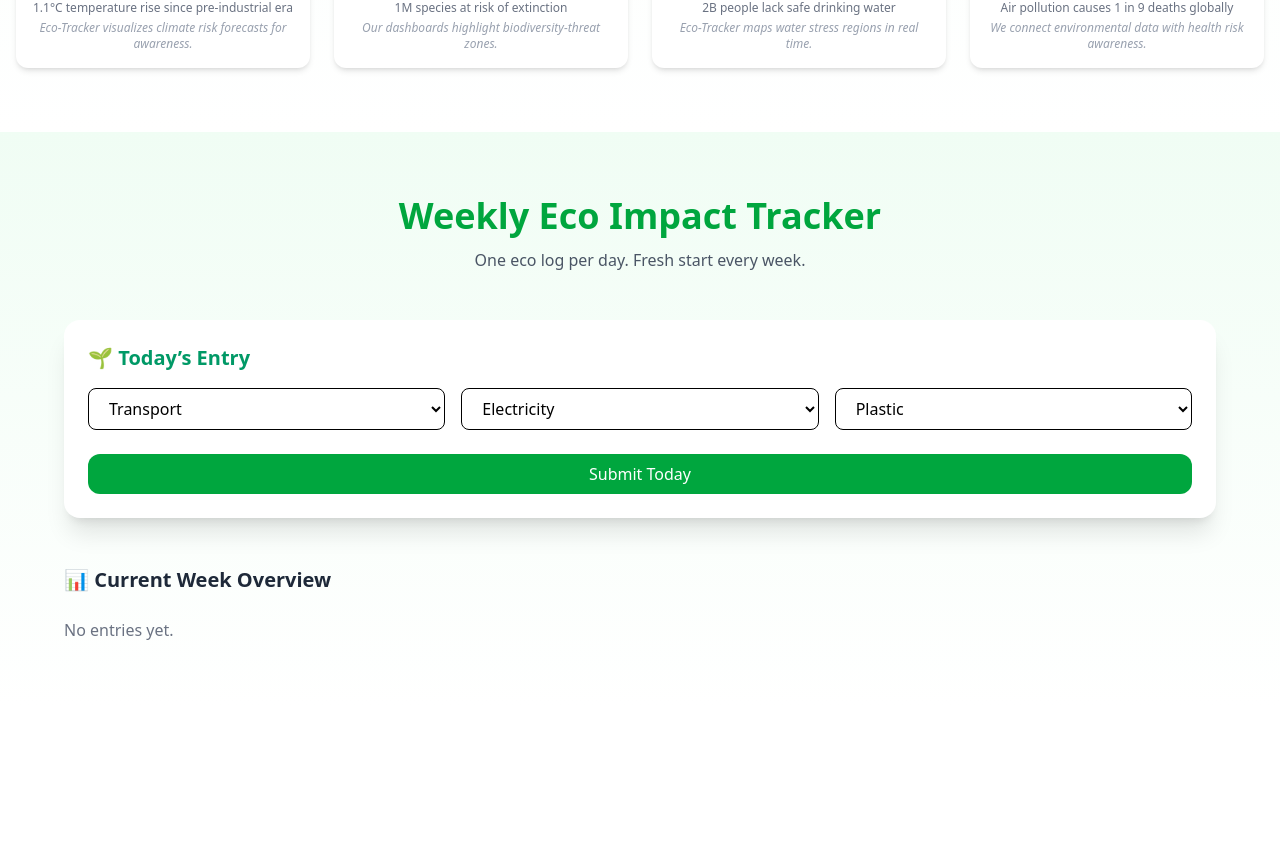
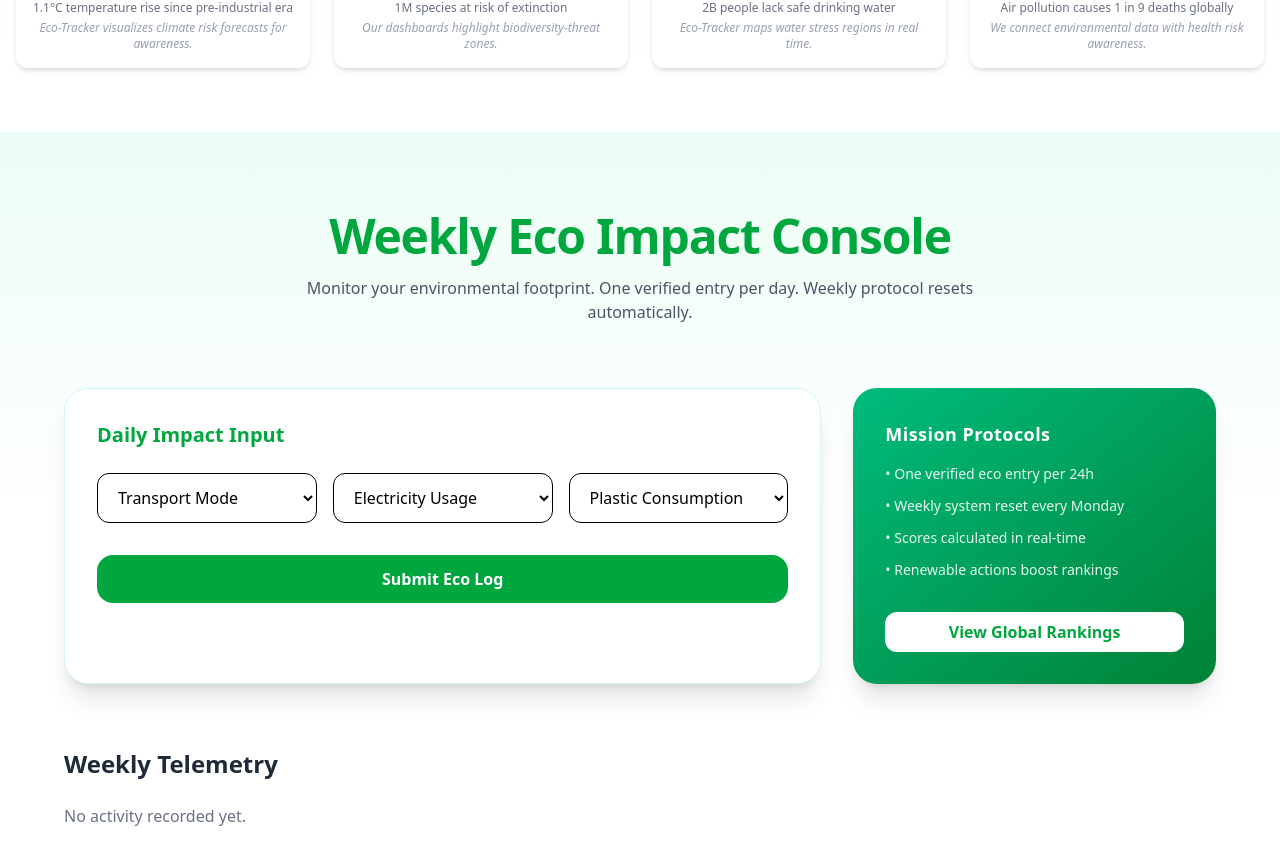
Before and after one commit to ShahanwazSaddam144/eco-tracker, a Next.js app: page / in a window 1280 px wide. Shown: the part 1880-2744 px from the top of the page. Before the commit the page ends 2586 px from the top, so only its background shows below. Built offline with nearby package versions, Linux system fonts and the light colour scheme.

Commit message:
commit for ui changes and tracker backend

```diff
--- a/app/components/Tracker.js
+++ b/app/components/Tracker.js
@@ -7,19 +7,22 @@ import { useRouter } from "next/navigation";
 const DAY_MS = 24 * 60 * 60 * 1000;
 
 const TRANSPORT_CO2 = {
+  walk: 0,
   bike: 0,
-  walk: 0,
   public: 2,
   car: 8,
+  rideshare: 6,
 };
 
 const ELECTRICITY_CO2 = {
   low: 2,
   medium: 5,
   high: 10,
+  renewable: 0,
 };
 
 const PLASTIC_CO2 = {
+  none: 0,
   low: 1,
   medium: 3,
   high: 6,
@@ -27,22 +30,16 @@ const PLASTIC_CO2 = {
 
 const getWeekKey = () => {
   const now = new Date();
-  const firstDayOfYear = new Date(now.getFullYear(), 0, 1);
-  const pastDays = Math.floor((now - firstDayOfYear) / DAY_MS);
+  const firstDay = new Date(now.getFullYear(), 0, 1);
+  const past = Math.floor((now - firstDay) / DAY_MS);
   return `${now.getFullYear()}-W${Math.ceil(
-    (pastDays + firstDayOfYear.getDay() + 1) / 7,
+    (past + firstDay.getDay() + 1) / 7
   )}`;
 };
 
-const Tracker = () => {
+export default function Tracker() {
   const router = useRouter();
   const [user, setUser] = useState(null);
-  const [formData, setFormData] = useState({
-    transport: "",
-    electricity: "",
-    plastic: "",
-  });
-
   const [entries, setEntries] = useState([]);
   const [lastSubmit, setLastSubmit] = useState(null);
   const [canSubmit, setCanSubmit] = useState(true);
@@ -50,26 +47,28 @@ const Tracker = () => {
   const [weekKey, setWeekKey] = useState(getWeekKey());
   const [pop, setPop] = useState(false);
 
+  const [formData, setFormData] = useState({
+    transport: "",
+    electricity: "",
+    plastic: "",
+  });
+
   useEffect(() => {
     const token = localStorage.getItem("token");
     if (!token) return;
     fetch("http://192.168.100.77:5000/api/auth/me", {
-      headers: {
-        Authorization: `Bearer ${token}`,
-      },
+      headers: { Authorization: `Bearer ${token}` },
     })
-      .then((res) => res.json())
-      .then((data) => {
-        if (data.success) setUser(data.user);
-      })
+      .then((r) => r.json())
+      .then((d) => d?.success && setUser(d.user))
       .catch(() => localStorage.removeItem("token"));
   }, []);
 
   useEffect(() => {
-    const currentWeek = getWeekKey();
-    if (currentWeek !== weekKey) {
+    const current = getWeekKey();
+    if (current !== weekKey) {
       setEntries([]);
-      setWeekKey(currentWeek);
+      setWeekKey(current);
       setLastSubmit(null);
       setCanSubmit(true);
       setTimeLeft(null);
@@ -87,10 +86,8 @@ const Tracker = () => {
 
   useEffect(() => {
     if (!canSubmit && timeLeft > 0) {
-      const timer = setInterval(() => {
-        setTimeLeft((t) => t - 1000);
-      }, 1000);
-      return () => clearInterval(timer);
+      const t = setInterval(() => setTimeLeft((x) => x - 1000), 1000);
+      return () => clearInterval(t);
     }
     if (timeLeft <= 0 && timeLeft !== null) {
       setCanSubmit(true);
@@ -98,19 +95,15 @@ const Tracker = () => {
     }
   }, [timeLeft, canSubmit]);
 
-  const handleChange = (e) => {
-    setFormData({ ...formData, [e.target.name]: e.target.value });
-  };
-
   const calculateImpact = () => {
-    const totalCO2 =
+    const total =
       (TRANSPORT_CO2[formData.transport] || 0) +
       (ELECTRICITY_CO2[formData.electricity] || 0) +
       (PLASTIC_CO2[formData.plastic] || 0);
 
     return {
-      totalCO2,
-      ecoScore: Math.max(0, 100 - totalCO2 * 3),
+      totalCO2: total,
+      ecoScore: Math.max(0, 100 - total * 3),
     };
   };
 
@@ -125,14 +118,12 @@ const Tracker = () => {
 
     const impact = calculateImpact();
 
-    const entry = {
-      ...formData,
-      ...impact,
-      date: new Date().toLocaleDateString(),
-      timestamp: Date.now(),
-    };
+    setEntries((p) =>
+      [...p, { ...formData, ...impact, date: new Date().toLocaleDateString() }].slice(
+        -7
+      )
+    );
 
-    setEntries((prev) => [...prev, entry].slice(-7));
     setLastSubmit(Date.now());
     setCanSubmit(false);
     setTimeLeft(DAY_MS);
@@ -147,68 +138,76 @@ const Tracker = () => {
   };
 
   return (
-    <section
-      className="bg-gradient-to-b from-green-50 to-white py-16 px-4"
-      id="tracker"
-    >
-      <div className="max-w-6xl mx-auto">
+    <section className="bg-gradient-to-b from-emerald-50 via-white to-white py-20 px-4">
+      <div className="max-w-6xl mx-auto space-y-16">
         <motion.div
           initial={{ opacity: 0, y: 30 }}
           whileInView={{ opacity: 1, y: 0 }}
-          transition={{ duration: 0.6 }}
+          transition={{ duration: 0.7 }}
           viewport={{ once: true }}
-          className="text-center mb-12"
+          className="text-center"
         >
-          <h2 className="text-4xl font-bold text-green-600">
-            Weekly Eco Impact Tracker
+          <h2 className="text-4xl md:text-5xl font-black text-green-600 tracking-tight">
+            Weekly Eco Impact Console
           </h2>
-          <p className="mt-3 text-gray-600">
-            One eco log per day. Fresh start every week.
+          <p className="mt-4 text-gray-600 max-w-2xl mx-auto">
+            Monitor your environmental footprint. One verified entry per day.
+            Weekly protocol resets automatically.
           </p>
         </motion.div>
 
-        <div className="bg-white rounded-2xl shadow-xl p-6 mb-12">
-          <h3 className="text-xl font-semibold text-emerald-600 mb-4">
-            🌱 Today’s Entry
+        <div className="grid lg:grid-cols-3 gap-8">
+          <motion.div
+            initial={{ opacity: 0, x: -30 }}
+            whileInView={{ opacity: 1, x: 0 }}
+            viewport={{ once: true }}
+            className="lg:col-span-2 bg-white rounded-3xl border border-emerald-100 shadow-xl p-8"
+          >
+            <h3 className="text-xl font-bold text-green-600 mb-6">
+              Daily Impact Input
             </h3>
 
-          {!canSubmit && (
-            <div className="bg-emerald-50 border border-emerald-200 rounded-xl p-6 text-center">
-              <p className="text-green-700 font-medium">
-                You’ve already logged today 🌍
+            {!canSubmit ? (
+              <div className="bg-emerald-50 border border-emerald-200 rounded-2xl p-8 text-center">
+                <p className="font-semibold text-green-600">
+                  Entry Logged Successfully
                 </p>
-              <p className="text-sm text-gray-600 mt-2">
-                Next entry available in
+                <p className="mt-3 text-gray-600">
+                  Next submission unlocks in
                 </p>
-              <p className="text-lg font-semibold text-emerald-700 mt-1">
+                <p className="mt-2 text-xl font-bold text-emerald-700">
                   {formatTime(timeLeft)}
                 </p>
               </div>
-          )}
-
-          {canSubmit && (
+            ) : (
               <>
                 <div className="grid md:grid-cols-3 gap-4">
                   <select
                     name="transport"
                     value={formData.transport}
-                  onChange={handleChange}
-                  className="border rounded-lg px-4 py-2"
+                    onChange={(e) =>
+                      setFormData({ ...formData, transport: e.target.value })
+                    }
+                    className="border rounded-xl px-4 py-3 focus:ring-2 focus:ring-emerald-500"
                   >
-                  <option value="">Transport</option>
+                    <option value="">Transport Mode</option>
                     <option value="walk">Walk</option>
                     <option value="bike">Bike</option>
-                  <option value="public">Public Transport</option>
-                  <option value="car">Car</option>
+                    <option value="public">Public Transit</option>
+                    <option value="rideshare">Ride Share</option>
+                    <option value="car">Private Car</option>
                   </select>
 
                   <select
                     name="electricity"
                     value={formData.electricity}
-                  onChange={handleChange}
-                  className="border rounded-lg px-4 py-2"
+                    onChange={(e) =>
+                      setFormData({ ...formData, electricity: e.target.value })
+                    }
+                    className="border rounded-xl px-4 py-3 focus:ring-2 focus:ring-emerald-500"
                   >
-                  <option value="">Electricity</option>
+                    <option value="">Electricity Usage</option>
+                    <option value="renewable">Renewable</option>
                     <option value="low">Low</option>
                     <option value="medium">Medium</option>
                     <option value="high">High</option>
@@ -217,10 +216,13 @@ const Tracker = () => {
                   <select
                     name="plastic"
                     value={formData.plastic}
-                  onChange={handleChange}
-                  className="border rounded-lg px-4 py-2"
+                    onChange={(e) =>
+                      setFormData({ ...formData, plastic: e.target.value })
+                    }
+                    className="border rounded-xl px-4 py-3 focus:ring-2 focus:ring-emerald-500"
                   >
-                  <option value="">Plastic</option>
+                    <option value="">Plastic Consumption</option>
+                    <option value="none">None</option>
                     <option value="low">Low</option>
                     <option value="medium">Medium</option>
                     <option value="high">High</option>
@@ -229,36 +231,60 @@ const Tracker = () => {
 
                 <button
                   onClick={handleSubmit}
-                className="mt-6 w-full bg-green-600 text-white py-2 rounded-xl hover:bg-green-700
-                transition-all duration-300 cursor-pointer"
+                  className="mt-8 w-full bg-green-600 text-white py-3 rounded-2xl
+                  font-semibold hover:bg-green-700 transition cursor-pointer"
                 >
-                Submit Today
+                  Submit Eco Log
                 </button>
               </>
             )}
+          </motion.div>
+
+          <motion.div
+            initial={{ opacity: 0, x: 30 }}
+            whileInView={{ opacity: 1, x: 0 }}
+            viewport={{ once: true }}
+            className="bg-gradient-to-br from-emerald-500 to-green-700 rounded-3xl p-8 text-white shadow-xl"
+          >
+            <h4 className="text-lg font-bold tracking-wide mb-4">
+              Mission Protocols
+            </h4>
+
+            <ul className="space-y-3 text-sm opacity-90">
+              <li>• One verified eco entry per 24h</li>
+              <li>• Weekly system reset every Monday</li>
+              <li>• Scores calculated in real-time</li>
+              <li>• Renewable actions boost rankings</li>
+            </ul>
+
+            <button
+              onClick={() => router.push("/leaderboard")}
+              className="mt-8 w-full bg-white text-green-600 font-semibold py-2 rounded-xl hover:bg-emerald-50 transition"
+            >
+              View Global Rankings
+            </button>
+          </motion.div>
         </div>
 
         <div>
-          <h3 className="text-xl font-semibold text-gray-800 mb-6">
-            📊 Current Week Overview
+          <h3 className="text-2xl font-bold text-gray-800 mb-6">
+            Weekly Telemetry
           </h3>
 
           {entries.length === 0 ? (
-            <p className="text-gray-500">No entries yet.</p>
+            <p className="text-gray-500">No activity recorded yet.</p>
           ) : (
             <div className="grid sm:grid-cols-2 md:grid-cols-3 lg:grid-cols-4 gap-6">
               {entries.map((e, i) => (
                 <motion.div
                   key={i}
-                  whileHover={{ scale: 1.03 }}
-                  className="bg-gradient-to-br from-white to-emerald-50 rounded-2xl border border-emerald-100 p-5 shadow-sm"
+                  whileHover={{ scale: 1.04 }}
+                  className="bg-white border border-emerald-100 rounded-2xl p-5 shadow-sm"
                 >
                   <p className="text-xs text-gray-500 mb-2">{e.date}</p>
-                  <div className="space-y-1 text-sm">
-                    <p>🚶 {e.transport}</p>
-                    <p>⚡ {e.electricity}</p>
-                    <p>🧴 {e.plastic}</p>
-                  </div>
+                  <p className="text-sm">🚶 {e.transport}</p>
+                  <p className="text-sm">⚡ {e.electricity}</p>
+                  <p className="text-sm">🧴 {e.plastic}</p>
                   <div className="mt-4 pt-3 border-t">
                     <p className="text-sm font-semibold text-emerald-700">
                       CO₂: {e.totalCO2} kg
@@ -277,31 +303,23 @@ const Tracker = () => {
       {pop && (
         <>
           <div
-            className="fixed inset-0 bg-black/50 z-50 w-full min-h-screen"
+            className="fixed inset-0 bg-black/50 z-50"
             onClick={() => setPop(false)}
           ></div>
 
-          <div className="fixed z-50 top-1/2 left-1/2 -translate-x-1/2 -translate-y-1/2 bg-white border border-green-600 rounded-lg shadow-lg w-[90%] max-w-sm p-6 text-center">
-            <button
-              onClick={() => setPop(false)}
-              className="absolute top-2 right-2 text-gray-500 hover:text-gray-800 text-lg font-bold"
-            >
-              ×
-            </button>
-            <h1 className="text-lg font-semibold text-gray-800 mb-4">
-              Please log in to submit your eco log 🌱
+          <div className="fixed z-50 top-1/2 left-1/2 -translate-x-1/2 -translate-y-1/2 bg-white border border-emerald-600 rounded-2xl shadow-xl w-[90%] max-w-sm p-6 text-center">
+            <h1 className="text-lg font-semibold mb-4">
+              Authentication Required
             </h1>
             <button
               onClick={() => router.push("/auth")}
-              className="px-4 py-2 bg-green-600 cursor-pointer text-white rounded hover:bg-green-700"
+              className="px-4 py-2 bg-emerald-600 text-white rounded-xl hover:bg-emerald-700"
             >
-              Go to Login
+              Proceed to Login
             </button>
           </div>
         </>
       )}
     </section>
   );
-};
-
-export default Tracker;
+}
--- a/app/page.js
+++ b/app/page.js
@@ -1,5 +1,6 @@
 import CausesAndEffect from "./components/CausesAndEffect";
 import Hero from "./components/Hero";
+import LiveStatsSection from "./components/LiveStats";
 import Navbar from "./components/Navbar";
 import Tracker from "./components/Tracker";
 
@@ -11,6 +12,7 @@ export default function Home() {
     <Hero />
     <CausesAndEffect />
     <Tracker />
+    <LiveStatsSection />
     </>
   );
 }
```
Also changed, not shown: app/components/LiveStats.js (added, +184 -0 lines), 2 other files (tests, documents, lock files or other folders). Lines whose indentation alone changed are shown as unchanged.
